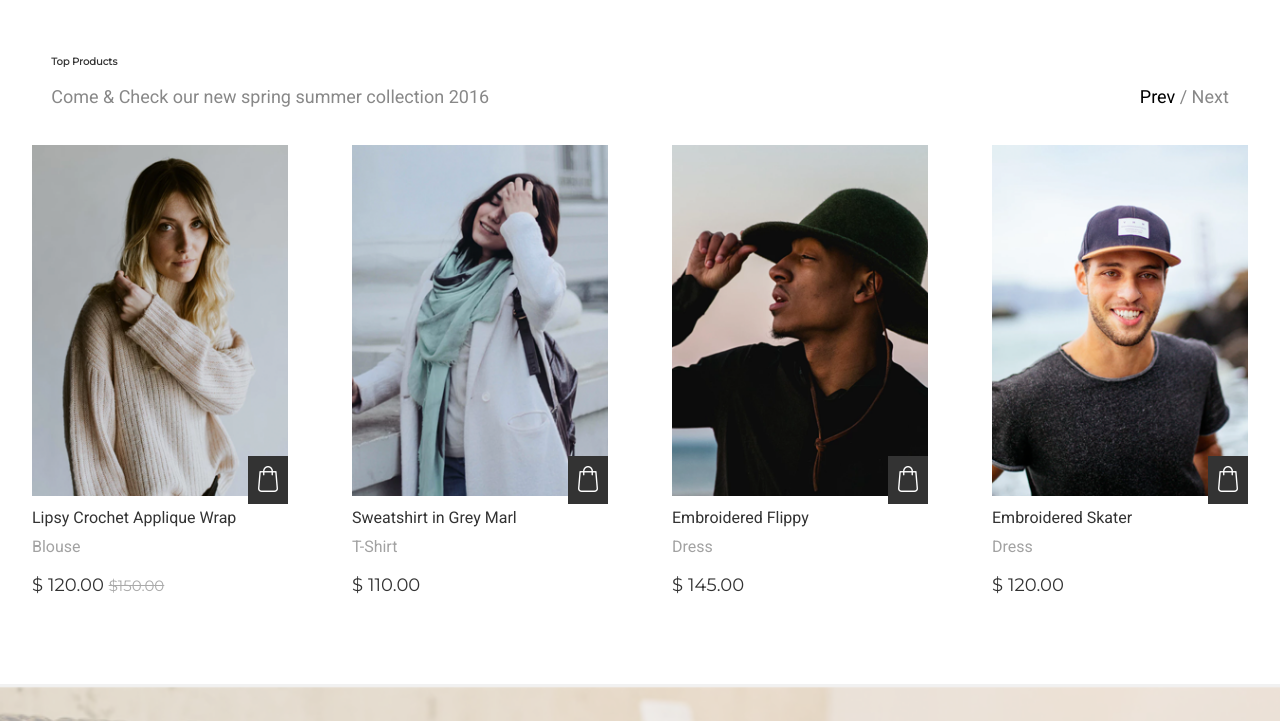
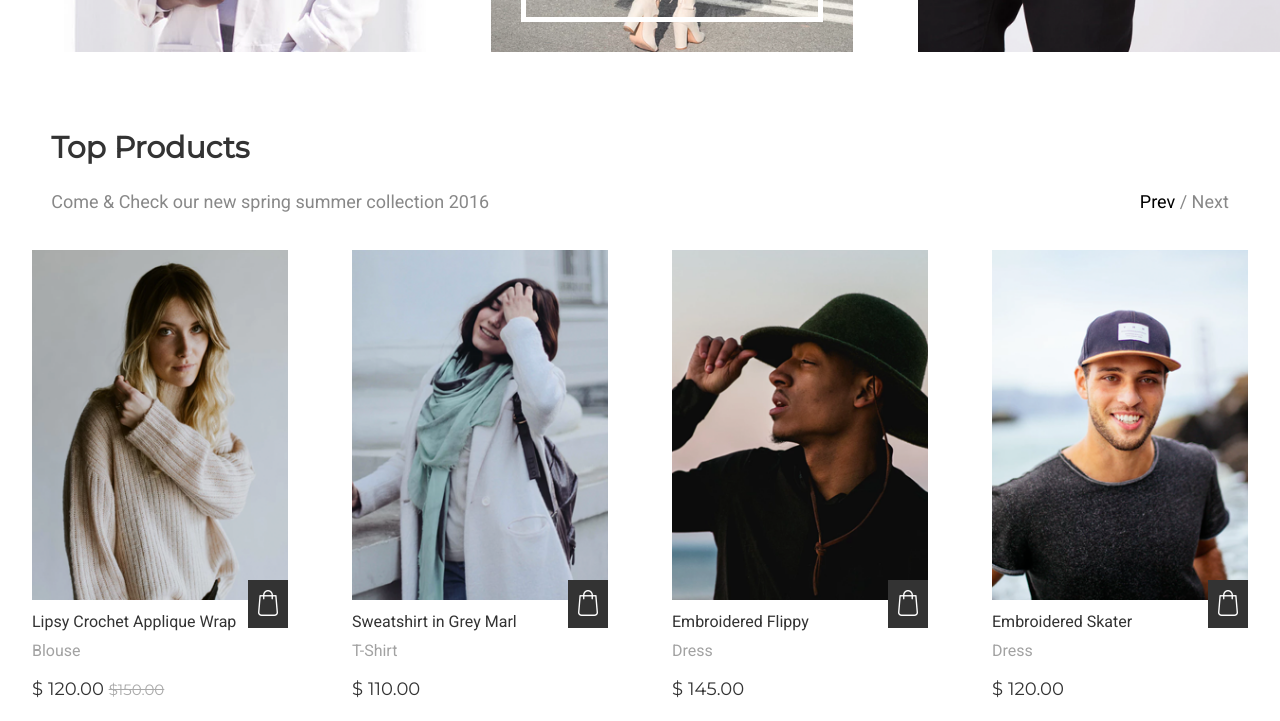
Before and after one commit to MissingPersonFGC/corey_lanier_project2, a website: page index.html in a window 1280 px wide. Shown: the part 1454-2175 px from the top of the page. Drawn offline with nearby package versions, Linux system fonts and the light colour scheme; files that its build step writes are made by us from their sources.

Commit message:
keep calm and last commit. (I also really hate the Dr. Who meme, but dammit it fits.)

```diff
--- a/dev/styles/_media.scss
+++ b/dev/styles/_media.scss
@@ -189,6 +189,12 @@
                 padding-top: 2%;
                 padding-right: 10%;
             }
+        }
+    }
+
+    .top-products, .onsale-products {
+        &__container__gallery__item__image__cart {
+            bottom: 90px;
         }
     }
 
--- a/dev/styles/_typography.scss
+++ b/dev/styles/_typography.scss
@@ -7,7 +7,7 @@
 }
 
 .header2 {
-    @include fontStyle(10, $montserrat);
+    @include fontStyle(30, $montserrat);
     color: $black;
 }
 
--- a/dev/styles/main.scss
+++ b/dev/styles/main.scss
@@ -52,15 +52,18 @@
                 list-style: none;
                 padding: 0;
                 display: none;
+                background: $white;
 
                 &__item {
                     padding-top: 10px;
+                    padding-right: 5px;
                 }
             }
 
             &:hover &__nested {
                 display: block;
                 position: absolute;
+                z-index: 20;
             }
         }
 
```
